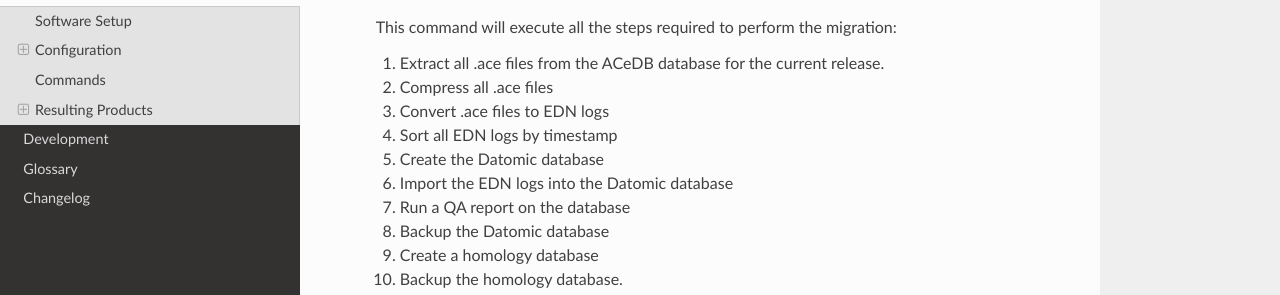
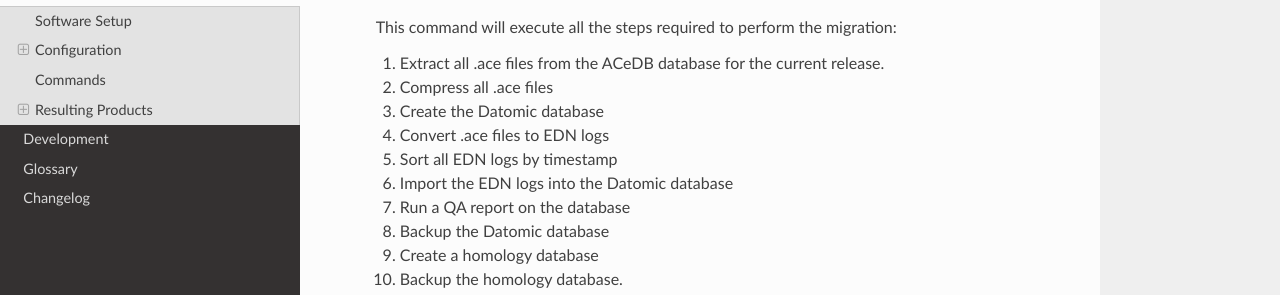
Before and after one commit to WormBase/db-migration, a Sphinx documentation site: the page built from docs/source/user/index.rst, in a window 1280 px wide and 900 px high, scrolled down 2185 px. Shown: the part 156-451 px from the top of the window. Built offline with Sphinx 7.4.7 and the Read the Docs theme 2.0.0, drawn with Linux system fonts in a browser that asks for light colours.

Commit message:
Order of steps listed was wrong.

```diff
--- a/docs/source/user/index.rst
+++ b/docs/source/user/index.rst
@@ -117,9 +117,9 @@ The location of the file should be:
 
    1. Extract all .ace files from the ACeDB database for the current release.
    2. Compress all .ace files
-   3. Convert .ace files to EDN logs
-   4. Sort all EDN logs by timestamp
-   5. Create the Datomic database
+   3. Create the Datomic database
+   4. Convert .ace files to EDN logs
+   5. Sort all EDN logs by timestamp
    6. Import the EDN logs into the Datomic database
    7. Run a QA report on the database
    8. Backup the Datomic database
```
